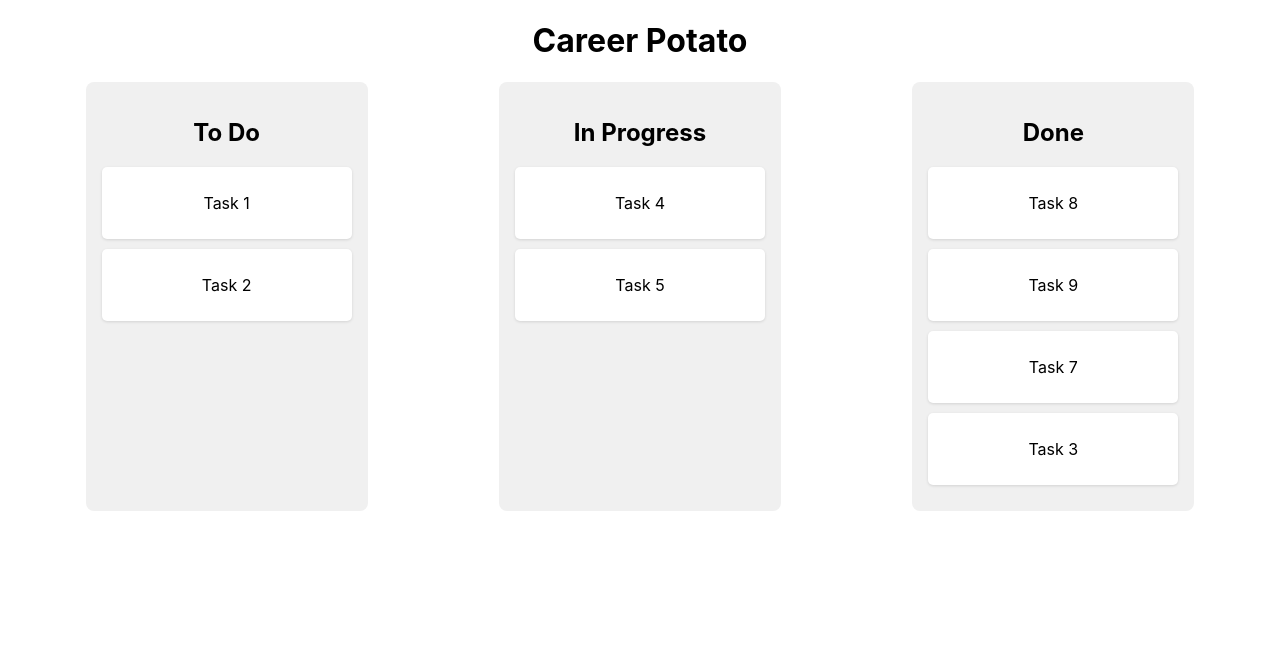
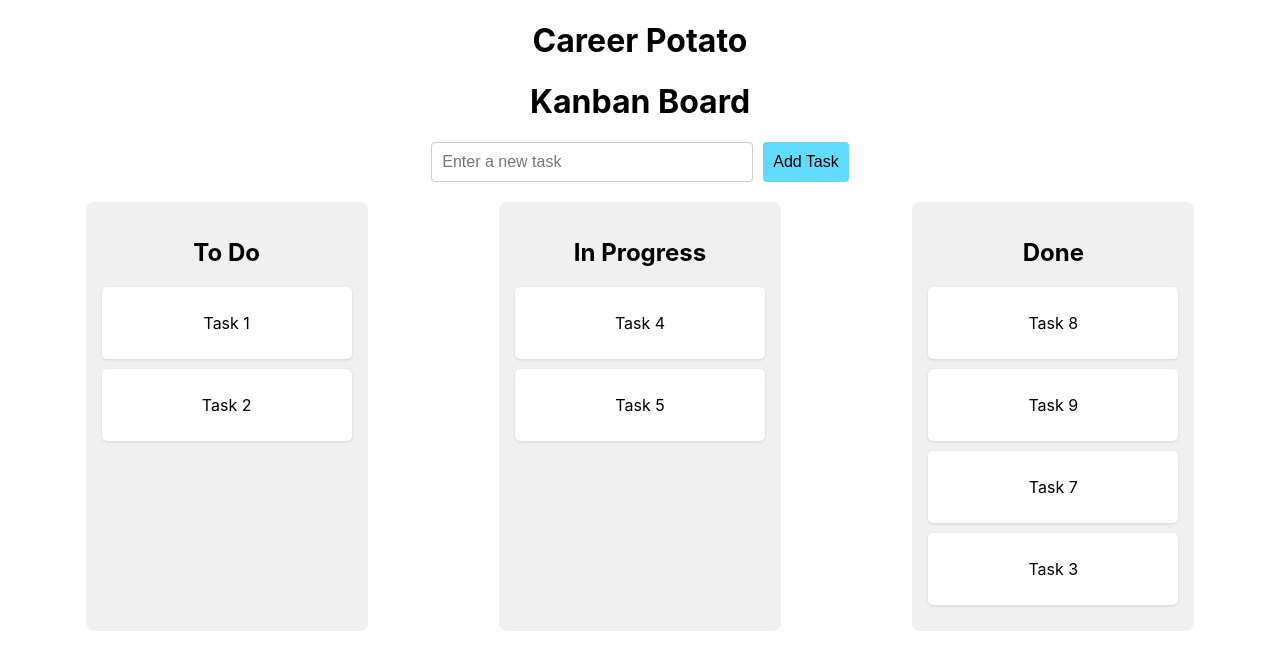
Before and after one commit to MariaRagone/career-potato, a React (Create React App) app: page / in a window 1280 px wide. Shown: the top 670 px of the page. Built offline with nearby package versions, Linux system fonts and the light colour scheme.

Commit message:
updated draggable code, not working

```diff
--- a/package.json
+++ b/package.json
@@ -9,7 +9,7 @@
     "react": "^18.3.1",
     "react-beautiful-dnd": "^13.1.1",
     "react-dom": "^18.3.1",
-    "react-scripts": "5.0.1",
+    "react-scripts": "^5.0.1",
     "web-vitals": "^2.1.4"
   },
   "scripts": {
--- a/src/components/Board.jsx
+++ b/src/components/Board.jsx
@@ -11,6 +11,7 @@ function Board() {
   };
 
   const [tasks, setTasks] = useState(initialTasks);
+  const [newTask, setNewTask] = useState("");
 
   const onDragEnd = (result) => {
     const { source, destination } = result;
@@ -47,14 +48,42 @@ function Board() {
     }));
   };
 
+  const handleAddTask = (e) => {
+    e.preventDefault();
+    if (newTask.trim() === "") return;
+
+    setTasks((prevTasks) => ({
+      ...prevTasks,
+      todo: [...prevTasks.todo, newTask],
+    }));
+
+    setNewTask("");
+  };
+
   return (
+    <div className="App">
+      <h1>Kanban Board</h1>
+
+      <form onSubmit={handleAddTask} className="task-form">
+        <input
+          type="text"
+          placeholder="Enter a new task"
+          value={newTask}
+          onChange={(e) => setNewTask(e.target.value)}
+          className="task-input"
+        />
+        <button type="submit" className="task-button">Add Task</button>
+      </form>
+
       <DragDropContext onDragEnd={onDragEnd}>
         <div className="board">
+          {/* Pass the correct IDs as 'id' props */}
           <Column title="To Do" tasks={tasks.todo} id="todo" />
           <Column title="In Progress" tasks={tasks.inProgress} id="inProgress" />
           <Column title="Done" tasks={tasks.done} id="done" />
         </div>
       </DragDropContext>
+    </div>
   );
 }
 
--- a/src/components/Card.jsx
+++ b/src/components/Card.jsx
@@ -2,9 +2,9 @@ import React from "react";
 import { Draggable } from "react-beautiful-dnd";
 import "../styles/CardStyles.css";
 
-function Card({ text, index }) {
+function Card({ text, index, columnId }) {
   return (
-    <Draggable draggableId={text} index={index}>
+    <Draggable draggableId={`${columnId}-${index}`} index={index}>
       {(provided) => (
         <div
           className="card"
--- a/src/components/Column.jsx
+++ b/src/components/Column.jsx
@@ -14,7 +14,7 @@ function Column({ title, tasks, id }) {
         >
           <h2>{title}</h2>
           {tasks.map((task, index) => (
-            <Card key={index} text={task} index={index} />
+            <Card key={index} text={task} index={index} columnId={id} />
           ))}
           {provided.placeholder}
         </div>
--- a/src/styles/BoardStyles.css
+++ b/src/styles/BoardStyles.css
@@ -3,3 +3,31 @@
     justify-content: space-around;
     margin: 20px;
 }
+.task-form {
+    display: flex;
+    justify-content: center;
+    margin: 20px;
+  }
+
+  .task-input {
+    padding: 10px;
+    font-size: 16px;
+    width: 300px;
+    border: 1px solid #ccc;
+    border-radius: 4px;
+  }
+
+  .task-button {
+    padding: 10px;
+    font-size: 16px;
+    margin-left: 10px;
+    background-color: #61dafb;
+    border: none;
+    border-radius: 4px;
+    cursor: pointer;
+    transition: background-color 0.2s;
+  }
+
+  .task-button:hover {
+    background-color: #21a1f1;
+  }
```
Also changed, not shown: 1 other file (tests, documents, lock files or other folders). Lines whose indentation alone changed are shown as unchanged.
